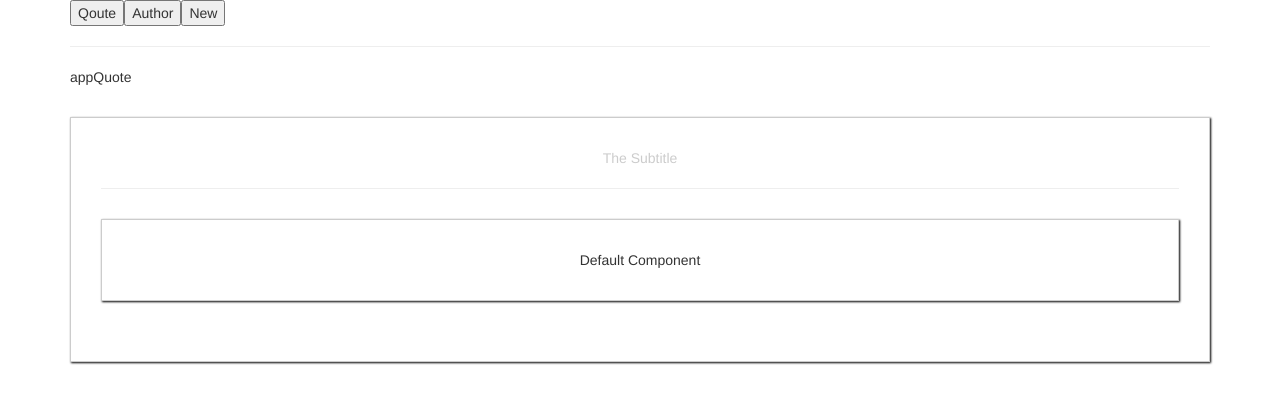
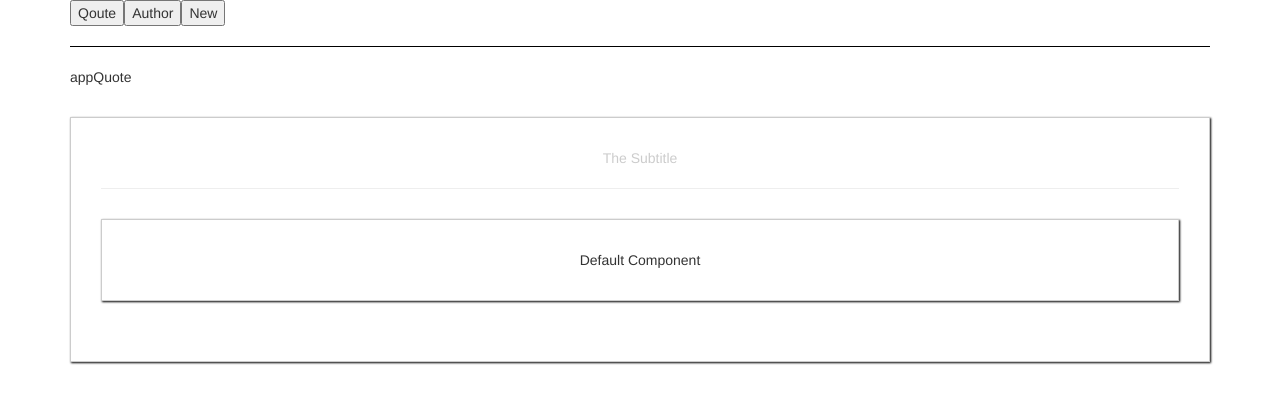
Before and after one commit to smarigowda/vuejs-cli-udemy, a Vue app: page / in a window 1280 px wide. Shown: the top 404 px of the page. Built offline with nearby package versions, Linux system fonts and the light colour scheme.

Commit message:
life cycle hooks

```diff
--- a/src/App.vue
+++ b/src/App.vue
@@ -41,6 +41,8 @@
     }
 </script>
 
-<style>
-
+<style scoped>
+    hr {
+        border-top: 1px solid black;
+    }
 </style>
--- a/src/components/New.vue
+++ b/src/components/New.vue
@@ -15,7 +15,13 @@ export default {
     }
   },
   destroyed() {
-    console.log('New Component: Destroyed !')
+    console.log('New Component: Destroyed !');
+  },
+  activated() {
+    console.log('New Comp: Activated');
+  },
+  deactivated() {
+    console.log('New Comp: De Activated');
   }
 }
 </script>
```
